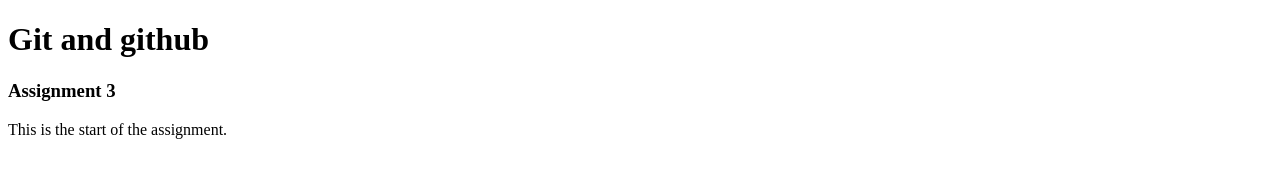
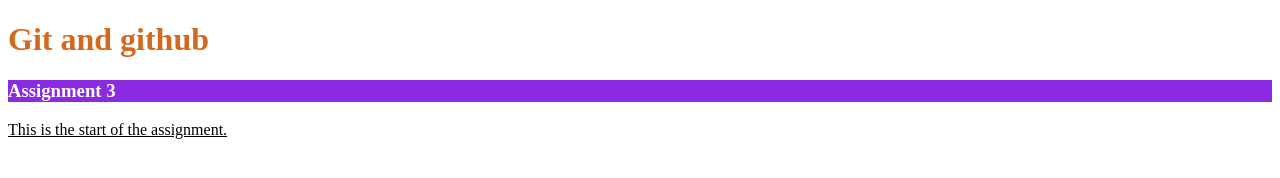
Before and after one commit to KeerthiKelam-minfy/minfy_git_task2_medium, a plain HTML site: page index.html in a window 1280 px wide. Drawn offline with Linux system fonts and the light colour scheme.

Commit message:
update styling of the page

```diff
--- a/index.html
+++ b/index.html
@@ -6,8 +6,8 @@
     <title>Document</title>
 </head>
 <body>
-    <h1>Git and github</h1>
-    <h3>Assignment 3</h3>
-    <p>This is the start of the assignment.</p>
+    <h1 style="color: chocolate;">Git and github</h1>
+    <h3 style="background-color: blueviolet; color: white;">Assignment 3</h3>
+    <u> <p>This is the start of the assignment.</p></u>
 </body>
 </html>
```
